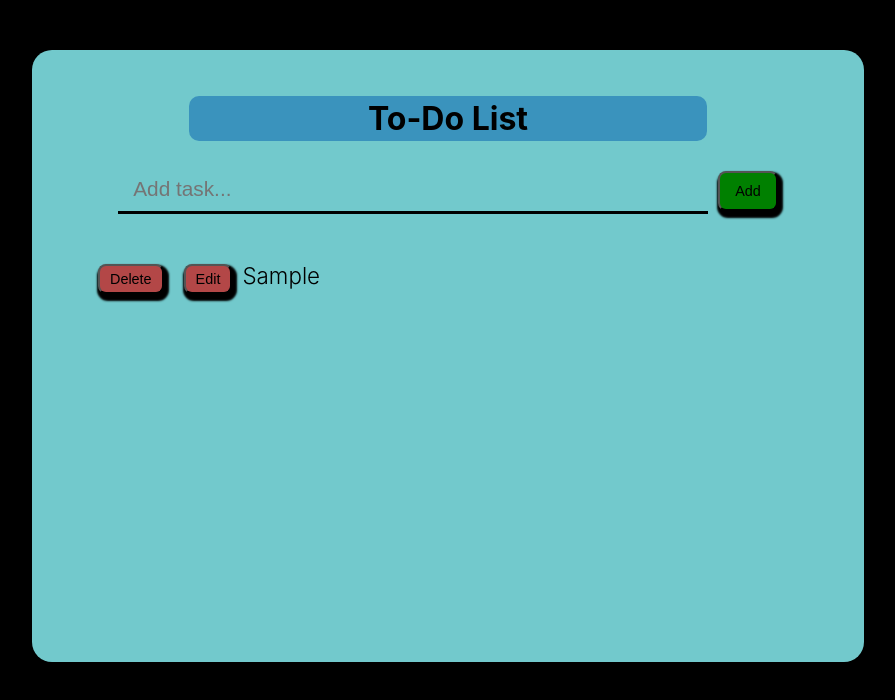
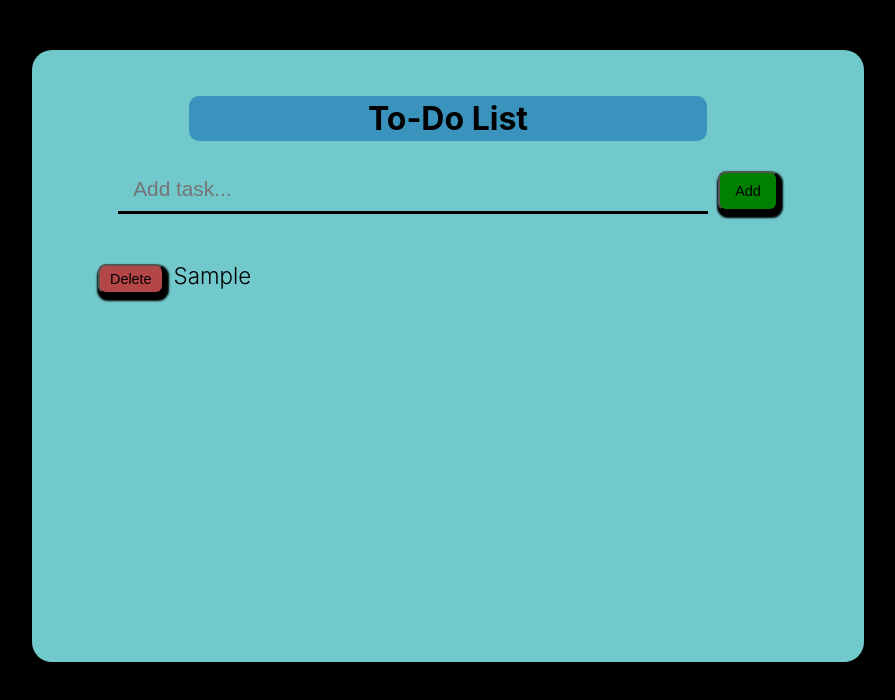
Before and after one commit to ForeveYoung/react-todo, a React (Create React App) app: page / in a window 1280 px wide. Both pictures are taken after typing "Sample" into the empty fields and a click on the button "Add". Shown: the top 700 px of the page, without its empty margins (192-1087 px from the left). Built offline with nearby package versions, Linux system fonts and the light colour scheme.

Commit message:
deleted edit button

```diff
--- a/src/App.css
+++ b/src/App.css
@@ -69,3 +69,7 @@ body {
   margin-right: 10px;
   padding: 5px 10px;
 }
+
+.item-span {
+  cursor: pointer;
+}
--- a/src/App.js
+++ b/src/App.js
@@ -71,6 +71,7 @@ function App() {
               item={item}
               onRemove={removeItem}
               onEdit={yi}
+
           />
         )) }
 
--- a/src/components/TodoItem.jsx
+++ b/src/components/TodoItem.jsx
@@ -5,8 +5,8 @@ function TodoItem({ id, item, onRemove, onEdit}) {
     return (
         <li>
             <button className='delete-btn' onClick={() => {onRemove(id)}}>Delete</button>
-            <button className='delete-btn' onClick={() => {onEdit(item)}}>Edit</button>
-            {item}
+            <span title='Click to edit task' className='item-span'  onClick={() => {onEdit(item)}}>{item}</span>
+
         </li>
     )
 }
--- a/src/styles.scss
+++ b/src/styles.scss
@@ -76,3 +76,7 @@ body {
     }
 
 }
+
+.item-span{
+    cursor: pointer;
+}
```
